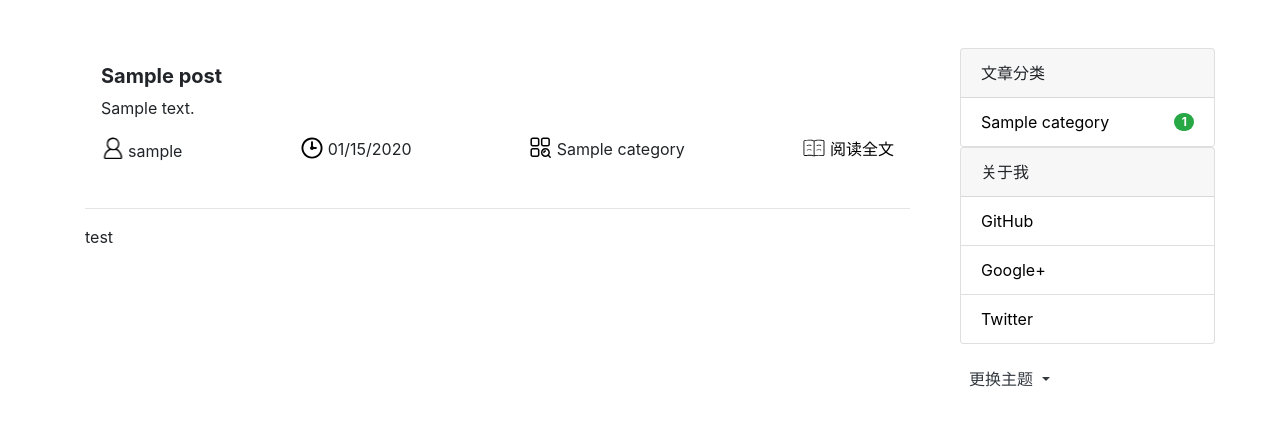
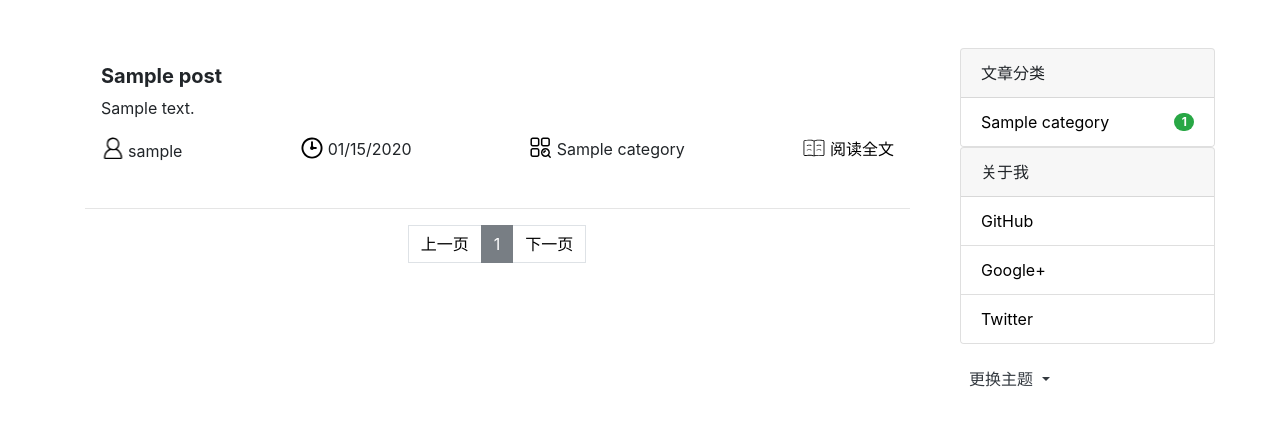
Before and after one commit to gaogep/realblog, a Flask app: a page that uses app/templates/main/posts.html in a window 1280 px wide. Shown: the part 56-482 px from the top of the page. Run offline with Flask 2, Linux system fonts and the light colour scheme; tables that the repository leaves empty hold one stand-in row (values such as "Sample post"); some libraries are stand-ins or nearby versions.

Commit message:
分类筛选文章3 完成

```diff
--- a/app/blueprints/main.py
+++ b/app/blueprints/main.py
@@ -10,6 +10,8 @@ from ..tools import redirect_back
 main_bp = Blueprint('main', __name__)
 
 
+# 以下为两种不同的分页方式
+# 主页的分页方式为 -> 将页码写入url
 @main_bp.route('/', defaults={'page': 1})
 @main_bp.route('/page/<int:page>')
 def index(page):
@@ -19,14 +21,15 @@ def index(page):
     return render_template('main/index.html', pagination=pagination, posts=posts)
 
 
-@main_bp.route('/category/<cate>', defaults={'page': 1})
-@main_bp.route('/category/<cate>/page/<int:page>')
-def filter_post(cate, page):
+# 分类页面的分页方式为将页面附加到查询字符串中
+@main_bp.route('/category/<cate>')
+def filter_post(cate):
+    page = request.args.get('page', 1, type=int)
     per_page = current_app.config['BLOG_PER_PAGE']
     category = Category.query.filter_by(name=cate).first()
     pagination = Post.query.with_parent(category).order_by(Post.timestamp.desc()).paginate(page, per_page)
     posts = pagination.items
-    return render_template('main/index.html', pagination=pagination, posts=posts, filter=1)
+    return render_template('main/index.html', pagination=pagination, posts=posts, filter=1, cate=cate)
 
 
 @main_bp.route('/post/<int:post_id>', methods=['GET', 'POST'])
--- a/app/templates/main/posts.html
+++ b/app/templates/main/posts.html
@@ -82,6 +82,6 @@
     {% if not filter %}
         {{ render_page(pagination, 'main.index') }}
     {% else %}
-        test
+        {{ render_page(pagination, 'main.filter_post', cate=cate) }}
     {% endif %}
 {% endif %}
```
